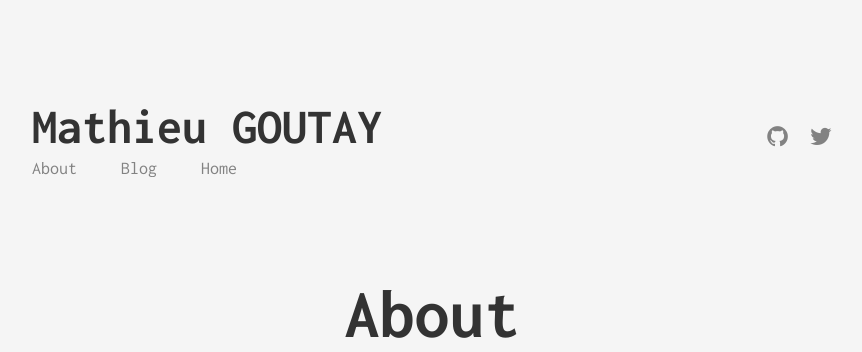
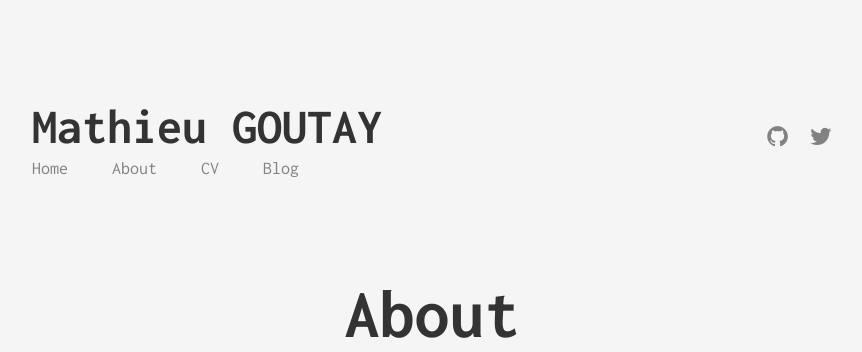
Before and after one commit to goutaymathieu/goutaymathieu.github.io, a Jekyll site: the page built from about.md, in a window 1280 px wide. Shown: the top 352 px of the page, without its empty margins (208-1070 px from the left). Built offline with Jekyll 4.4.1, drawn with Linux system fonts in a browser that asks for light colours.

Commit message:
Update header.html

```diff
--- a/_includes/header.html
+++ b/_includes/header.html
@@ -3,9 +3,10 @@
         <a href="/" class="logo">{{ site.title }}</a>
 
         <ul class="menu">
+            <li class="menu__entry"><a href="{{ '/' | prepend: site.baseurl }}">Home</a></li>
             <li class="menu__entry"><a href="{{ '/about' | prepend: site.baseurl }}">About</a></li>
-            <li class="menu__entry"><a href="{{ '/blog/' | prepend: site.baseurl }}">Blog</a></li>
-            <li class="menu__entry"><a href="{{ '/' | prepend: site.baseurl }}">Home</a></li>
+            <li class="menu__entry"><a href="{{ '/cv' | prepend: site.baseurl }}">CV</a></li>
+            <li class="menu__entry"><a href="{{ '/blog' | prepend: site.baseurl }}">Blog</a></li>
         </ul>
     </div>
 
```
